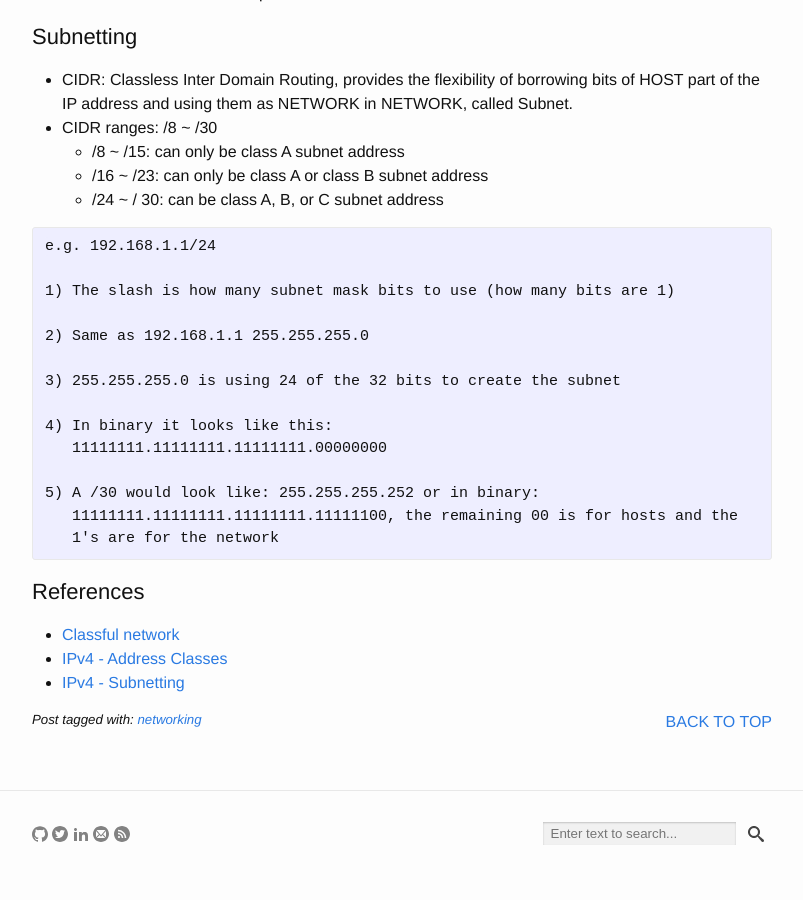
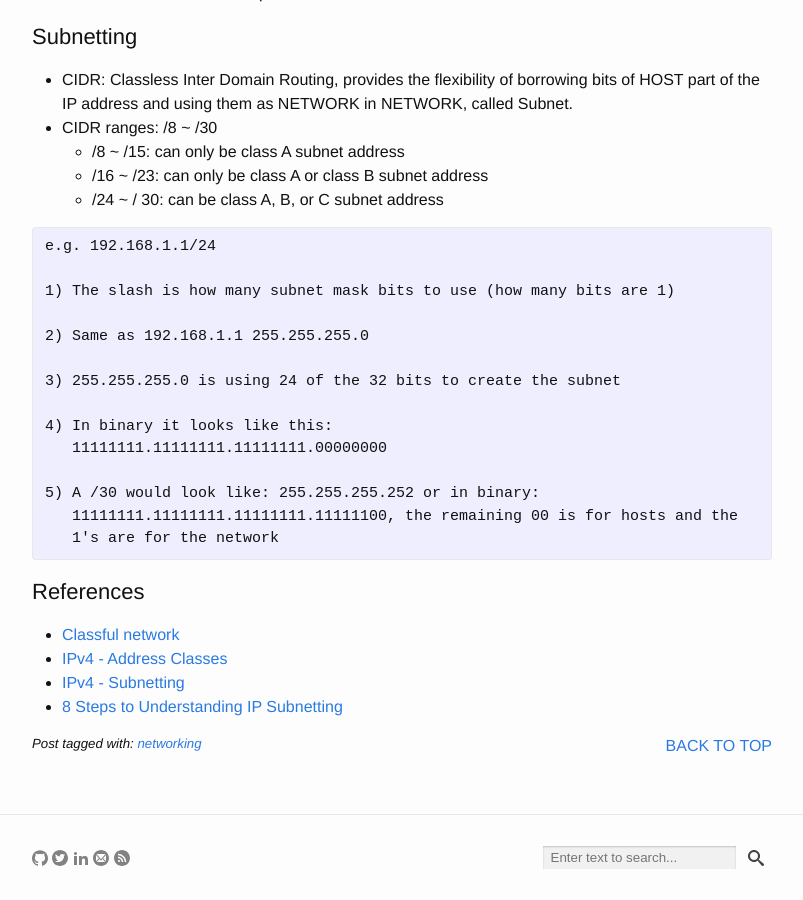
Before and after one commit to yuan-jiang/yuan-jiang.github.io, a Jekyll site: the page built from _posts/2014-11-02-ip-address-classes-and-subnetting.md, in a window 1280 px wide and 900 px high, scrolled down 1054 px. Shown: the whole window, without its empty margins (238-1041 px from the left). Built offline with Jekyll 4.4.1, drawn with Linux system fonts in a browser that asks for light colours; comment, search, counter and statistics services are not loaded; before the commit the page ends 1930 px from its top, so only the background shows below that.

Commit message:
Update 2014-11-02-ip-address-classes-and-subnetting.md

```diff
--- a/_posts/2014-11-02-ip-address-classes-and-subnetting.md
+++ b/_posts/2014-11-02-ip-address-classes-and-subnetting.md
@@ -71,3 +71,4 @@ e.g. 192.168.1.1/24
 - [Classful network](https://en.wikipedia.org/wiki/Classful_network)
 - [IPv4 - Address Classes](http://www.tutorialspoint.com/ipv4/ipv4_address_classes.htm)
 - [IPv4 - Subnetting](http://www.tutorialspoint.com/ipv4/ipv4_subnetting.htm)
+- [8 Steps to Understanding IP Subnetting](https://www.techopedia.com/6/28587/internet/8-steps-to-understanding-ip-subnetting)
```
